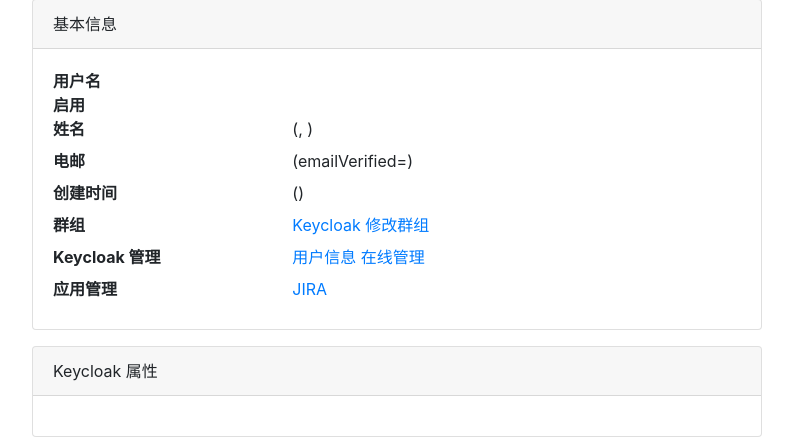
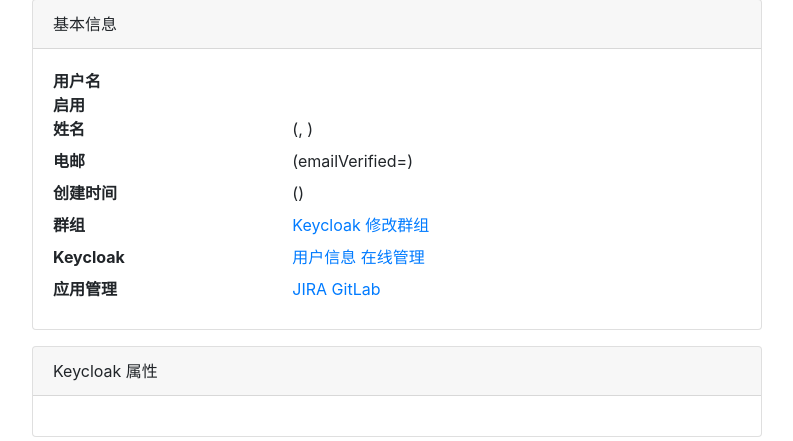
Before and after one commit to BITNP/keycloak-account-service, a FastAPI app: template templates/admin-users-detail.html.jinja2 in a window 1280 px wide. Shown: the part 234-675 px from the top of the page, without its empty margins (243-1036 px from the left). Run offline with FastAPI, Linux system fonts and the light colour scheme; the template is opened without the code that fills it: most values are stand-ins (such as "Sample title", 1, 10 or a date in 2020); parts of the project's set-up code (start-up, migrations or seed data) failed here and were passed over; some libraries are stand-ins or nearby versions.

Commit message:
Add GitLab link on admin users

```diff
--- a/accountsvc/datatypes.py
+++ b/accountsvc/datatypes.py
@@ -48,6 +48,7 @@
     ldap_kc_fedlink_id: str = ''
 
     jira_user_search_url_f: str = 'https://jira.bitnp.net/secure/admin/user/UserBrowser.jspa?userSearchFilter={username}'
+    gitlab_user_search_url_f: str = 'https://git.bitnp.net/admin/users?utf8=%E2%9C%93&search_query={username}'
 
     def get_ldap3_connection(self) -> ldap3.Connection:
         return ldap3.Connection(ldap3.Server(self.ldap_host, get_info=ldap3.ALL),
--- a/accountsvc/routers/admin/users.py
+++ b/accountsvc/routers/admin/users.py
@@ -47,6 +47,7 @@
                 "search": search,
                 "first": first,
                 "jira_user_search_url_f": request.app.state.config.jira_user_search_url_f,
+                "gitlab_user_search_url_f": request.app.state.config.gitlab_user_search_url_f,
             })
 
 async def admin_users_json(
@@ -142,6 +143,7 @@
                 "ldap_kc_fedlink_id": config.ldap_kc_fedlink_id,
                 "ldap_base_dn_groups": config.ldap_base_dn_groups,
                 "jira_user_search_url_f": request.app.state.config.jira_user_search_url_f,
+                "gitlab_user_search_url_f": request.app.state.config.gitlab_user_search_url_f,
                 "warning": "{}: {}".format(warning.__class__.__name__, str(warning)) if warning else None,
             })
 
--- a/templates/admin-users-detail.html.jinja2
+++ b/templates/admin-users-detail.html.jinja2
@@ -51,12 +51,15 @@
                                 {% endfor %} <a href="{{ url_for('admin_keycloak_redirect') }}#/realms/master/users/{{ user.id }}/groups" target="_blank">Keycloak 修改群组</a></dd>
                         </dl>
                         <dl class="row mb-0">
-                            <dt class="col-4">Keycloak 管理</dt>
+                            <dt class="col-4">Keycloak</dt>
                             <dd class="col"><a href="{{ url_for('admin_keycloak_redirect') }}#/realms/master/users/{{ user.id }}" target="_blank">用户信息</a> <a href="{{ url_for('admin_keycloak_redirect') }}#/realms/master/users/{{ user.id }}/sessions" target="_blank">在线管理</a></dd>
                         </dl>
                         <dl class="row mb-0">
                             <dt class="col-4">应用管理</dt>
-                            <dd class="col"><a href="{{ jira_user_search_url_f.format(username=user.username) }}" target="_blank">JIRA</a></dd>
+                            <dd class="col">
+                                <a href="{{ jira_user_search_url_f.format(username=user.username) }}" target="_blank">JIRA</a>
+                                <a href="{{ gitlab_user_search_url_f.format(username=user.username) }}" target="_blank">GitLab</a>
+                            </dd>
                         </dl>
                     </div>
                 </div>
--- a/templates/admin-users-list.html.jinja2
+++ b/templates/admin-users-list.html.jinja2
@@ -17,6 +17,7 @@
                 </form>
             </div>
         </div>
+        <div class="table-responsive">
             <table class="table">
                 <thead>
                     <tr>
@@ -31,11 +32,12 @@
                 <tbody>
                     {% for user in users %}
                     <tr id="user-{{ user.id }}">
-                    <th scope="row"><a href="{{ url_for('admin_user_detail', user_id=user.id) }}">{{ user.username }}</a></th><td>{{ user.enabled }}</td><td title="{{ user.lastName }}, {{ user.firstName }}">{{ user.name }}</td><td><a href="mailto:{{ user.email }}">{{ user.email }}</a></td><td><time title="{{ user.createdTimestamp }}">{{ user.createdTimestamp | local_timestring }}</time></td><td><a href="{{ url_for('admin_keycloak_redirect') }}#/realms/master/users/{{ user.id }}" target="_blank">KC</a> <a href="{{ jira_user_search_url_f.format(username=user.username) }}" target="_blank">JIRA</a></td>
+                        <th scope="row"><a href="{{ url_for('admin_user_detail', user_id=user.id) }}">{{ user.username }}</a></th><td>{{ user.enabled }}</td><td title="{{ user.lastName }}, {{ user.firstName }}">{{ user.name }}</td><td><a href="mailto:{{ user.email }}">{{ user.email }}</a></td><td><time title="{{ user.createdTimestamp }}">{{ user.createdTimestamp | local_timestring }}</time></td><td><a href="{{ url_for('admin_keycloak_redirect') }}#/realms/master/users/{{ user.id }}" target="_blank">KC</a> <a href="{{ jira_user_search_url_f.format(username=user.username) }}" target="_blank">JIRA</a> <a href="{{ gitlab_user_search_url_f.format(username=user.username) }}" target="_blank">Git</a></td>
                     </tr>
                     {% endfor %}
                 </tbody>
             </table>
+        </div>
         <form method="GET">
         本表记录数 {{ users | length }}，从第 <input type="number" class="form-control form-control-sm col-1 d-inline-block" min="0" id="members-first" name="first" value="{{ (first+100) if (users|length) == 100 else ([first-100, 0]|max) }}" required> 条记录开始 <button type="submit" class="btn btn-outline-primary btn-sm">查看</button>
         <input type="hidden" name="search" value="{{ search }}">
```
Lines whose indentation alone changed are shown as unchanged.
